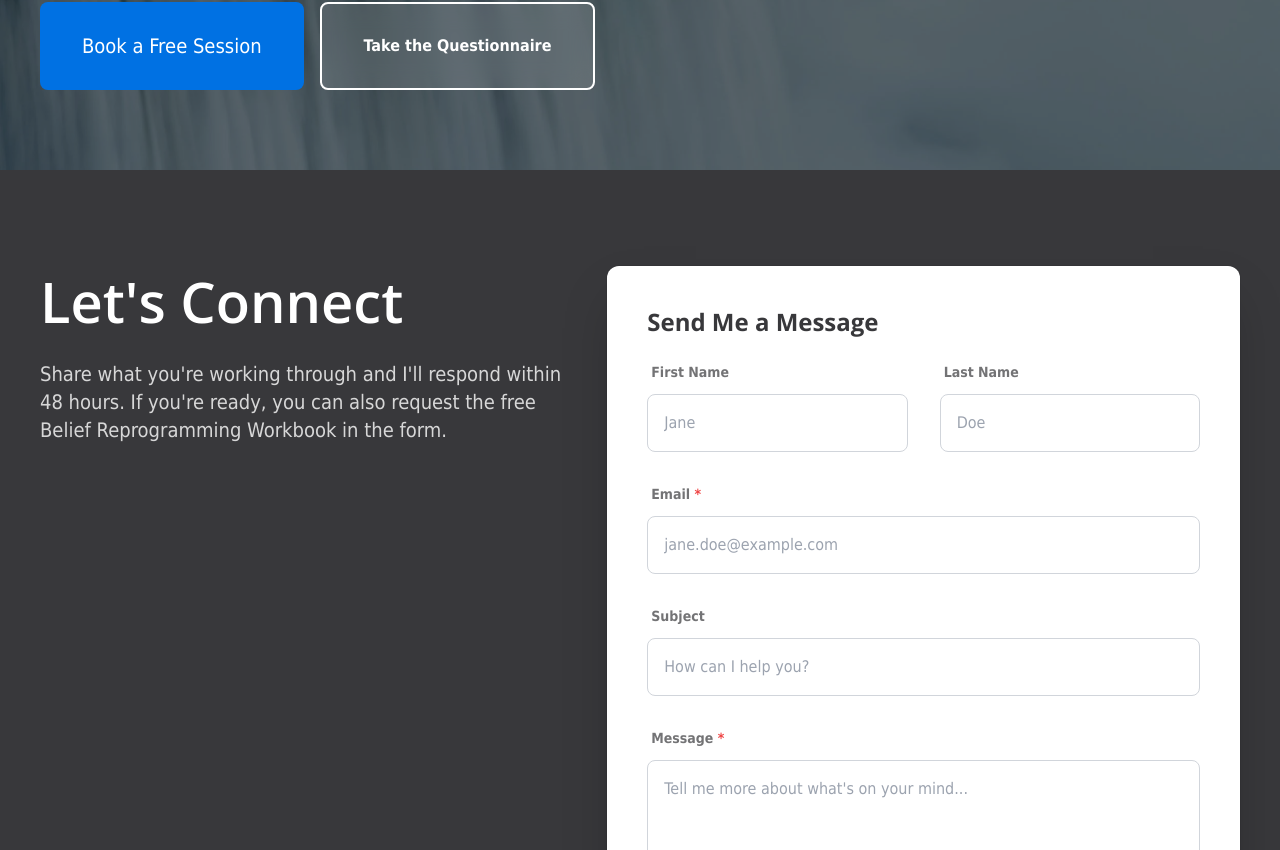
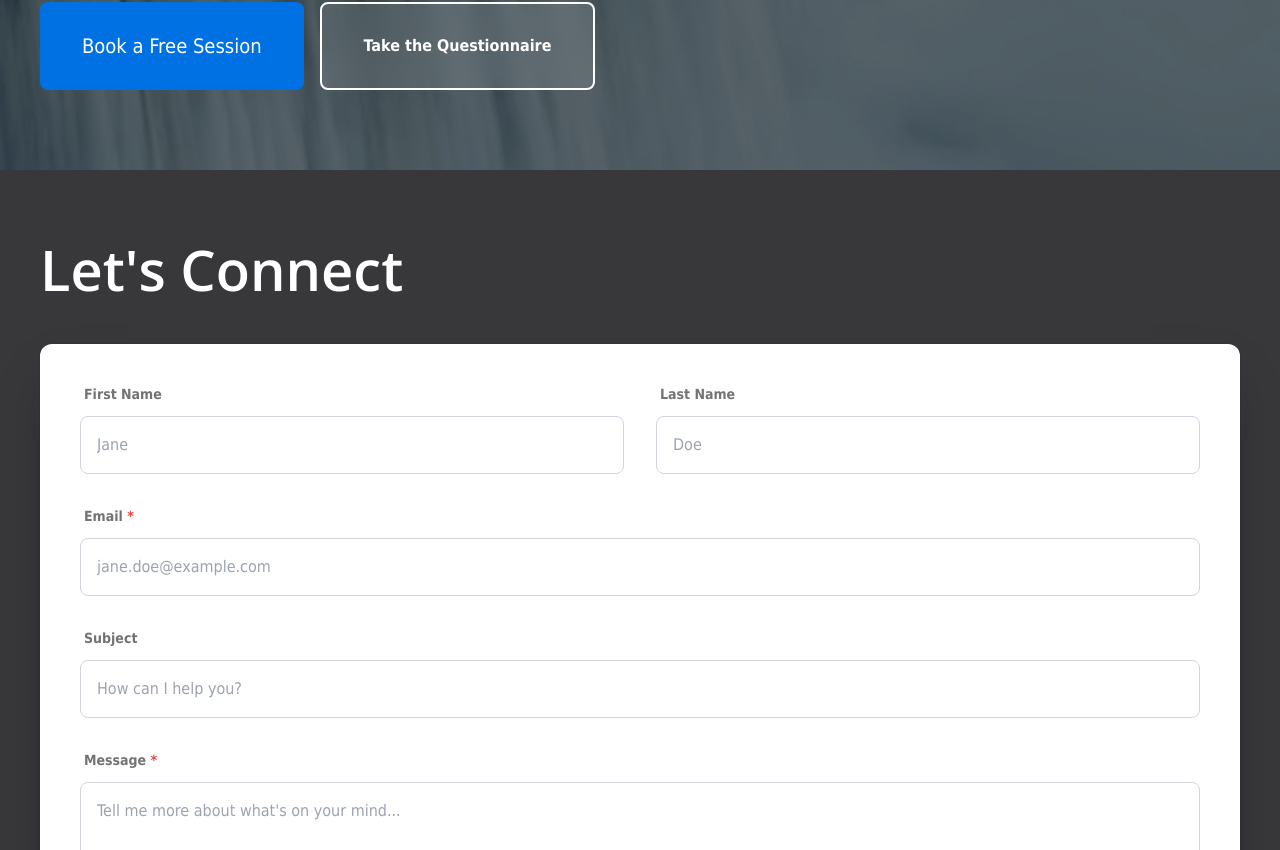
Before and after one commit to michaelzick/michaelzick.com, a Next.js app: page / in a window 1280 px wide. Shown: the part 5270-6120 px from the top of the page. Built offline with nearby package versions, Linux system fonts and the light colour scheme; no server answers.

Commit message:
removed 2 column contact

```diff
--- a/components/HomePageContent.tsx
+++ b/components/HomePageContent.tsx
@@ -153,24 +153,18 @@ export default function HomePageContent() {
 
       <section
         id="home-contact"
-        className="bg-default-grey text-white px-6 py-16 md:px-8 md:py-24"
+        className="bg-default-grey text-white px-6 pt-12 pb-16 md:px-8 md:pt-16 md:pb-24"
       >
-        <div className="mx-auto max-w-[1200px] grid gap-10 lg:grid-cols-[1fr_1.2fr] items-start">
-          <FadeInSection className="space-y-6">
-            <h2 className="text-[48px] font-semibold leading-tight md:text-[56px]">
+        <div className="mx-auto max-w-[1200px] space-y-10">
+          <FadeInSection>
+            <h2 className="text-[48px] font-semibold leading-tight md:text-[56px] text-left">
               Let&apos;s Connect
             </h2>
-            <p className="text-lg text-white/80 leading-relaxed md:text-xl">
-              Share what you&apos;re working through and I&apos;ll respond within 48 hours.
-              If you&apos;re ready, you can also request the free Belief Reprogramming
-              Workbook in the form.
-            </p>
           </FadeInSection>
 
-          <div className="bg-white text-black rounded-xl p-4 sm:p-8 md:p-10 shadow-2xl ring-1 ring-black/5">
-            <h3 className="text-2xl font-bold mb-6 text-default-grey">Send Me a Message</h3>
+          <FadeInSection className="bg-white text-black rounded-xl p-4 sm:p-8 md:p-10 shadow-2xl ring-1 ring-black/5">
             <ContactForm />
-          </div>
+          </FadeInSection>
         </div>
       </section>
     </div>
```
